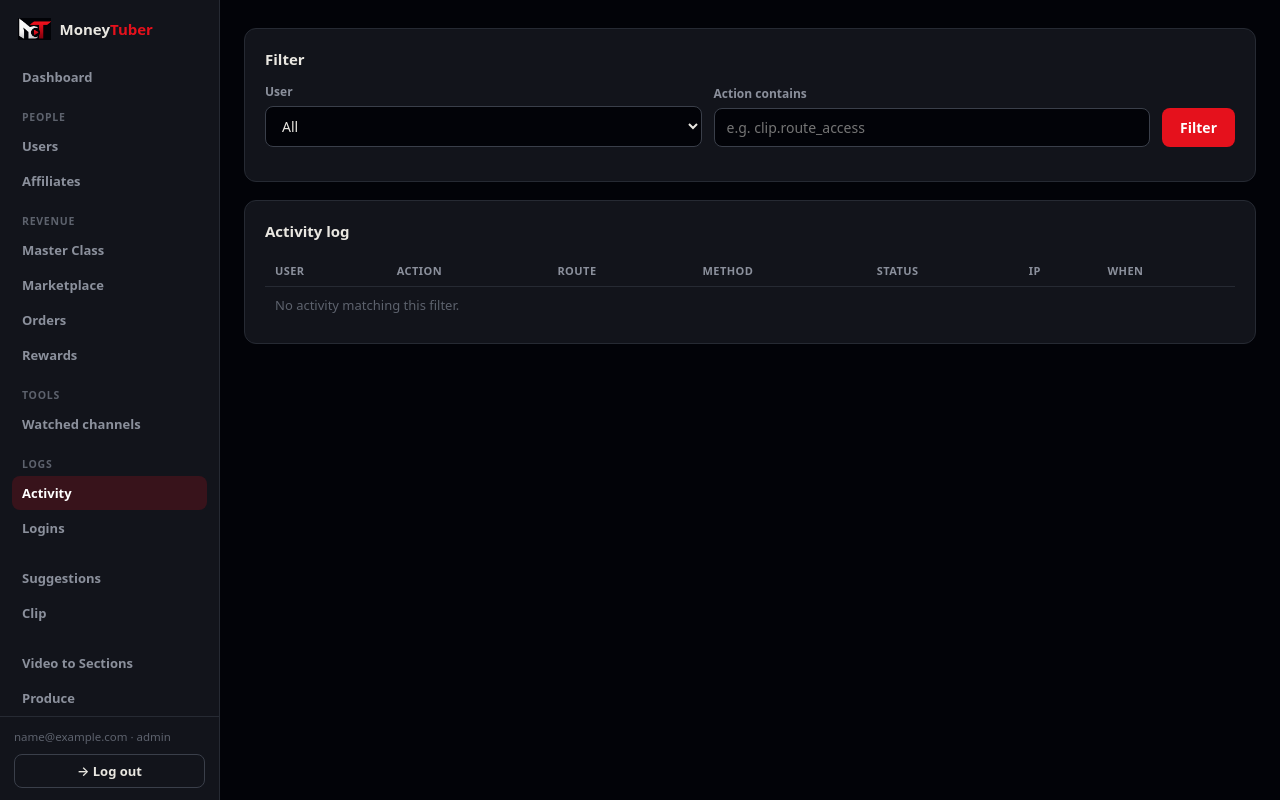
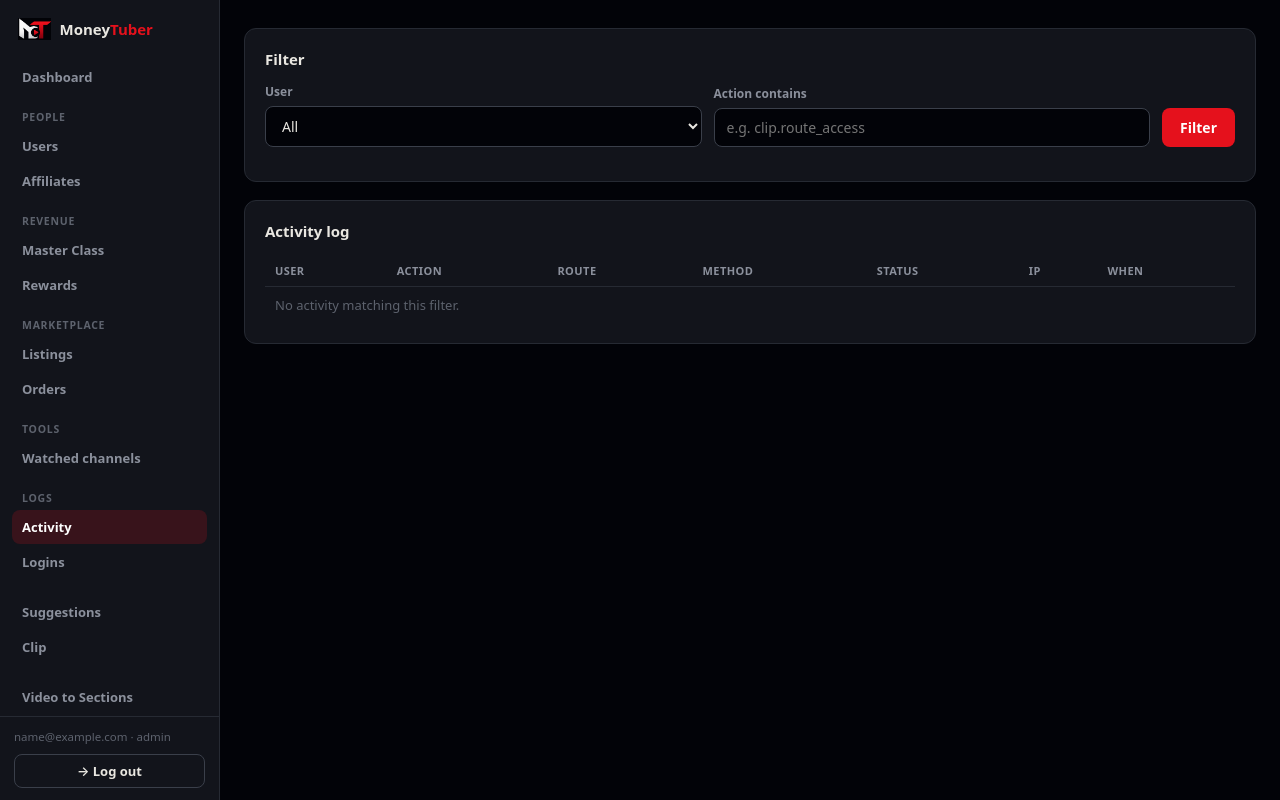
Before and after one commit to futurelicense/tuber-platform, a Flask app: page /admin/activity in a window 1280 px wide. Run offline with Flask 3, Linux system fonts and the light colour scheme; the visitor is signed in with stand-in values (Sample User, id 1); data comes from the database, SQL or seed files in the repository; data that the repository does not hold is empty; parts of the project's set-up code (start-up, migrations or seed data) failed here and were passed over.

Commit message:
Give Marketplace its own sidebar section
Listings + Orders were sharing "Revenue" with Master Class/Rewards;
split into their own "Marketplace" group so it reads as one product
area. Renamed the "Marketplace" link to "Listings" now that it's
nested under a "Marketplace" section heading.

```diff
--- a/app/templates/base.html
+++ b/app/templates/base.html
@@ -124,9 +124,12 @@
       <div class="nav-group">
         <div class="nav-label">Revenue</div>
         <a href="{{ url_for('admin.master_class') }}" class="{{ 'active' if request.endpoint and 'master_class' in request.endpoint or request.endpoint == 'admin.refund_enrollment' }}">Master Class</a>
-        <a href="{{ url_for('admin.marketplace_listings') }}" class="{{ 'active' if request.endpoint and 'listing' in request.endpoint }}">Marketplace</a>
+        <a href="{{ url_for('admin.rewards') }}" class="{{ 'active' if request.endpoint=='admin.rewards' }}">Rewards</a>
+      </div>
+      <div class="nav-group">
+        <div class="nav-label">Marketplace</div>
+        <a href="{{ url_for('admin.marketplace_listings') }}" class="{{ 'active' if request.endpoint and 'listing' in request.endpoint }}">Listings</a>
         <a href="{{ url_for('admin.marketplace_orders') }}" class="{{ 'active' if request.endpoint and (request.endpoint == 'admin.marketplace_orders' or request.endpoint == 'admin.update_order_status' or request.endpoint == 'admin.refund_order') }}">Orders</a>
-        <a href="{{ url_for('admin.rewards') }}" class="{{ 'active' if request.endpoint=='admin.rewards' }}">Rewards</a>
       </div>
       <div class="nav-group">
         <div class="nav-label">Tools</div>
```
